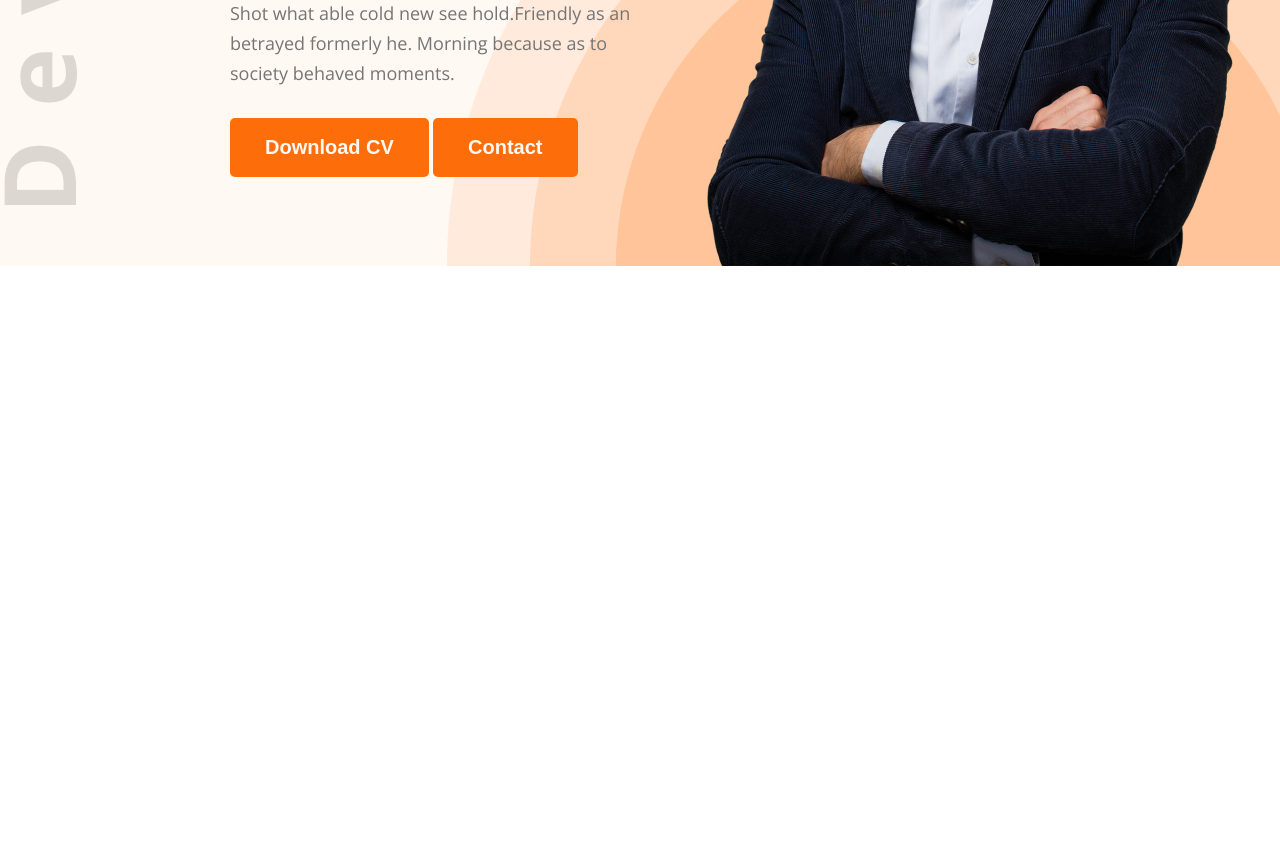
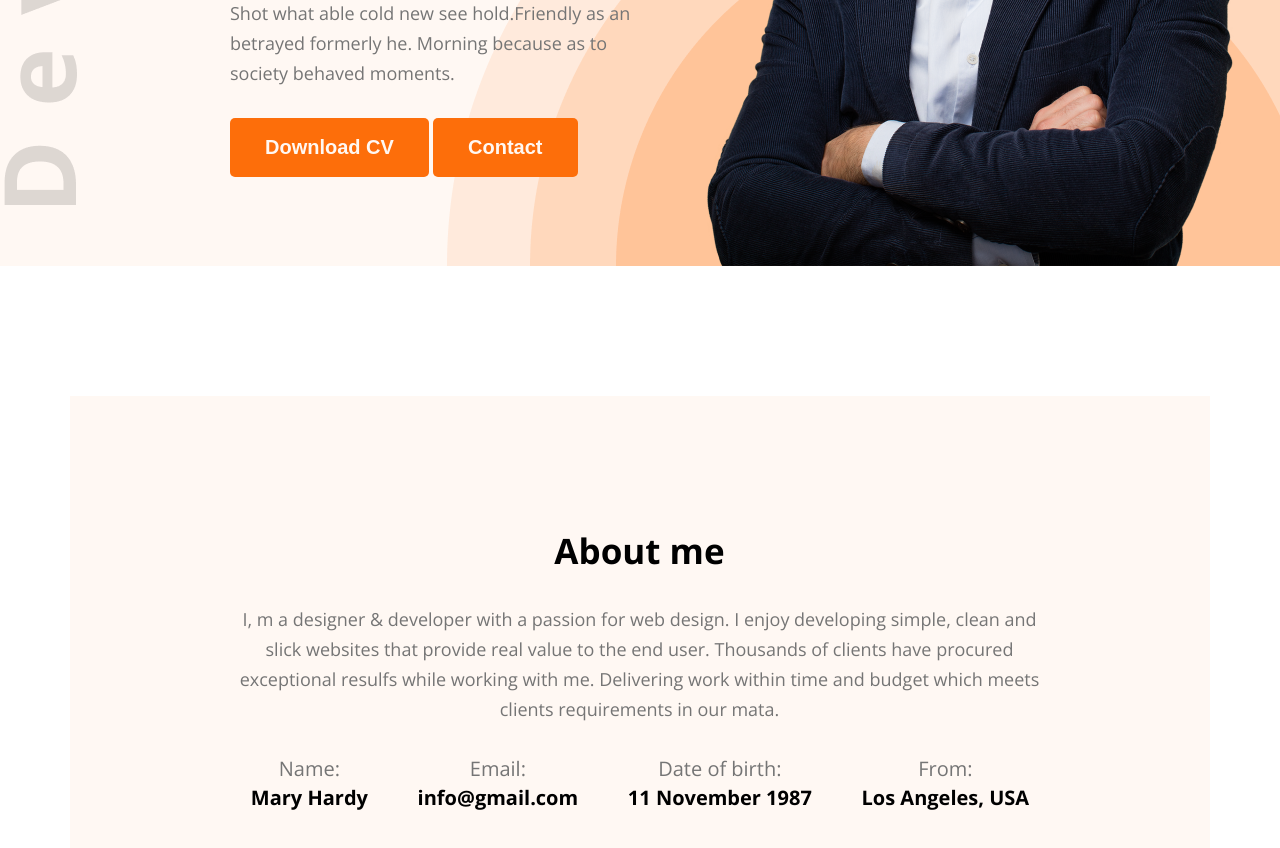
Before and after one commit to prottushh/hero-dev-portfolio-code, a plain HTML site: page index.html in a window 1280 px wide. Shown: the part 558-1406 px from the top of the page. Before the commit the page ends 824 px from the top, so only its background shows below. Drawn offline with nearby package versions, Linux system fonts and the light colour scheme.

Commit message:
adding about me and info with my some of mine experince

```diff
--- a/index.html
+++ b/index.html
@@ -44,4 +44,31 @@
 
     </header>
 
+    <section id="about">
+        <div class="about-container">
+            <div class="section-heading">
+            <h2>About me</h2>
+            <p>I, m a designer & developer with a passion for web design. I enjoy developing simple, clean and slick websites that provide real value to the end user. Thousands of clients have procured exceptional resulfs while working with me. Delivering work within time and budget which meets clients requirements in our mata.</p>
+        </div>
+        <div class="about-info">
+            <div class="info-card">
+                <p>Name:</p>
+                <h4>Mary Hardy</h4>
+            </div>
+            <div class="info-card">
+                <p>Email:</p>
+                <h4>info@gmail.com</h4>
+            </div>
+            <div class="info-card">
+                <p>Date of birth:</p>
+                <h4>11 November 1987</h4>
+
+            </div>
+            <div class="info-card">
+                <p>From:</p>
+                <h4>Los Angeles, USA</h4>
+            </div>
+        </div>
+    </section>
+
 </body>
--- a/styles/portfolio.css
+++ b/styles/portfolio.css
@@ -54,7 +54,20 @@
     align-items: center;
     cursor: pointer;
 }
-
+.section-heading{
+    max-width:827px ;
+    text-align: center;
+}
+.section-heading h2{
+    font-size: 35px;
+    padding-bottom: 30px;
+}
+.section-heading p {
+line-height: 30px;
+font-size: 18px;
+color: #757575;
+margin-bottom: 30px;
+}
 #banner {
     /* border: 1px solid red; */
     margin: 47px 38px 0 230px;
@@ -89,3 +102,30 @@
     max-width: 585px;
     vertical-align: middle;
 }
+
+#about{
+    padding-top: 130px;
+
+}
+ #about .about-container{
+    max-width: 1140px;
+    margin: 0 auto;
+    text-align: center;
+    background-color:#fff8f3 ;
+    padding: 131px 156px;
+
+}
+#about .about-container .about-info{
+    display: flex;
+    justify-content: space-around;
+}
+.about-info .info-card p{
+     font-size: 20px;
+    color:#757575;
+    line-height: 30px;
+
+}
+.about-info .info-card h4{
+    font-size: 20px;
+    font-weight: bold;
+}
```
